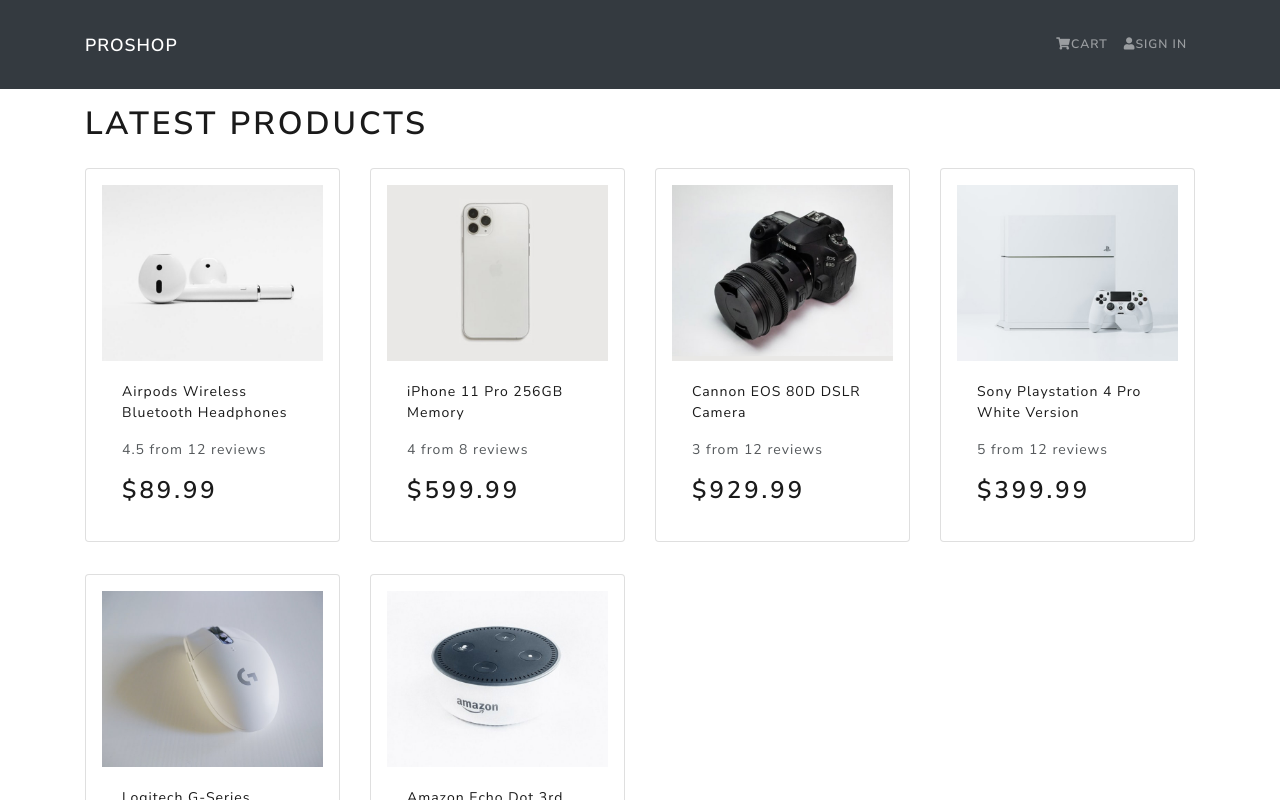
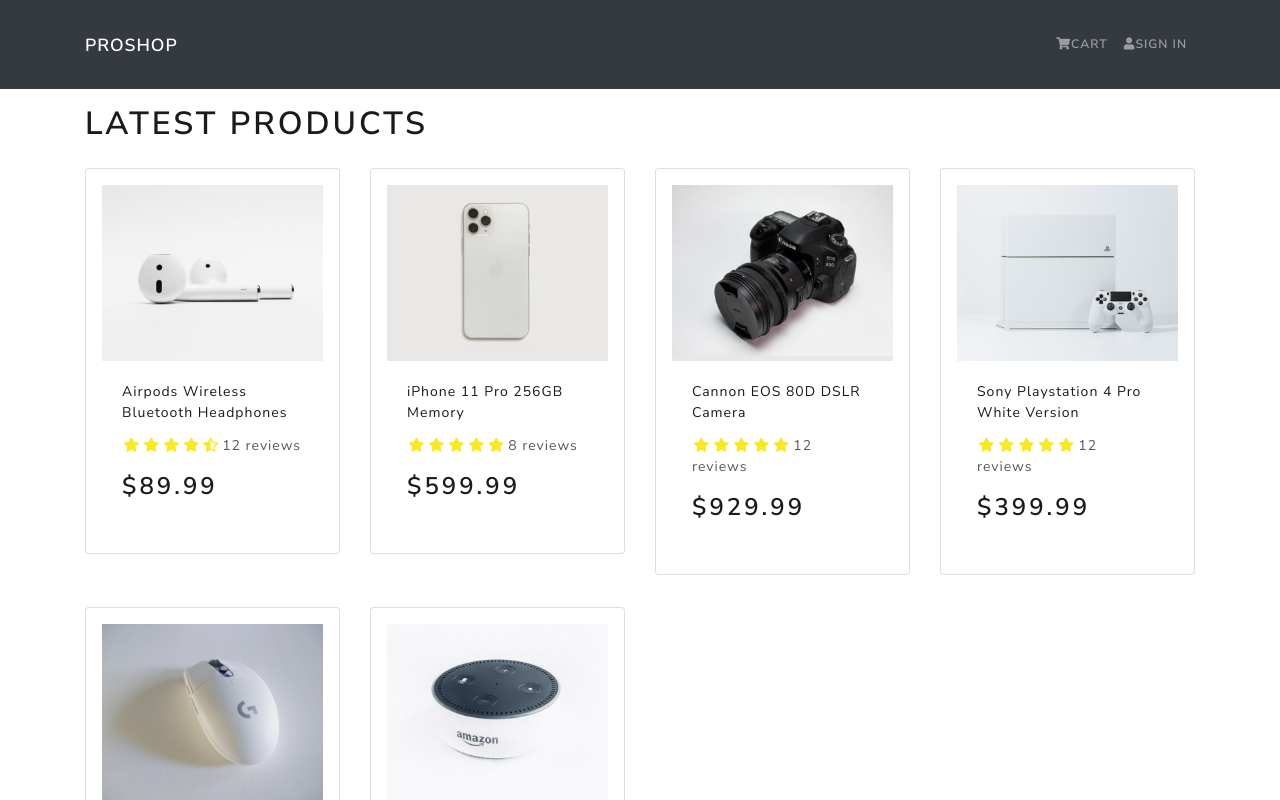
Before and after one commit to almacitunaberk/proshop-mern-ecommerce, a React (Create React App) app in the folder frontend/: page / in a window 1280 px wide. Shown: the top 800 px of the page. Built offline with nearby package versions, Linux system fonts and the light colour scheme.

Commit message:
Rating component added

```diff
--- a/frontend/src/components/Product.js
+++ b/frontend/src/components/Product.js
@@ -1,5 +1,7 @@
 import React from 'react';
+import PropTypes from 'prop-types'
 import { Card } from 'react-bootstrap';
+import Rating from "./Rating";
 
 const Product = ({ product }) => {
     return (
@@ -17,9 +19,10 @@
                     </a>
 
                 <Card.Text as="div">
-                    <div className="my-3">
-                        {product.rating} from {product.numReviews} reviews
-                    </div>
+                    <Rating
+                        value={product.rating}
+                        text={`${product.numReviews} reviews`}
+                    />
                 </Card.Text>
 
                 <Card.Text as="h3">
@@ -31,4 +34,14 @@
     )
 }
 
+Rating.propTypes = {
+    value: PropTypes.number.isRequired,
+    text: PropTypes.string.isRequired,
+    color: PropTypes.string
+}
+
+Rating.defaultProps = {
+    color: '#f8e825'
+}
+
 export default Product;
--- /dev/null
+++ b/frontend/src/components/Rating.js
@@ -0,0 +1,26 @@
+import React from 'react';
+
+const Rating = ({ value, text, color }) => {
+    return (
+        <div className="rating">
+            <span>
+                <i style={{color}} className={value >= 1 ? 'fas fa-star' : value >= 0.5 ? 'fas fa-star-half-alt' : 'fas fa-star'}></i>
+            </span>
+            <span>
+                <i style={{color}} className={value >= 2 ? 'fas fa-star' : value >= 1.5 ? 'fas fa-star-half-alt' : 'fas fa-star'}></i>
+            </span>
+            <span>
+                <i style={{color}} className={value >= 3 ? 'fas fa-star' : value >= 2.5 ? 'fas fa-star-half-alt' : 'fas fa-star'}></i>
+            </span>
+            <span>
+                <i style={{color}} className={value >= 4 ? 'fas fa-star' : value >= 3.5 ? 'fas fa-star-half-alt' : 'fas fa-star'}></i>
+            </span>
+            <span>
+                <i style={{color}} className={value >= 5 ? 'fas fa-star' : value >= 4.5 ? 'fas fa-star-half-alt' : 'fas fa-star'}></i>
+            </span>
+            <span>{text && text}</span>
+        </div>
+    )
+}
+
+export default Rating;
--- a/frontend/src/index.css
+++ b/frontend/src/index.css
@@ -1,3 +1,11 @@
 main {
   min-height: 80vh;
 }
+
+h3 {
+  padding: 1rem 0;
+}
+
+.rating span {
+  margin: 0.1rem;
+}
--- a/frontend/src/screens/HomeScreen.js
+++ b/frontend/src/screens/HomeScreen.js
@@ -9,7 +9,7 @@
             <h1>Latest Products</h1>
             <Row>
                 {products.map(product => (
-                    <Col sm={12} md={6} lg={4} xl={3}>
+                    <Col key={product._id} sm={12} md={6} lg={4} xl={3}>
                         <Product product={product} />
                     </Col>
                 ))}
```
